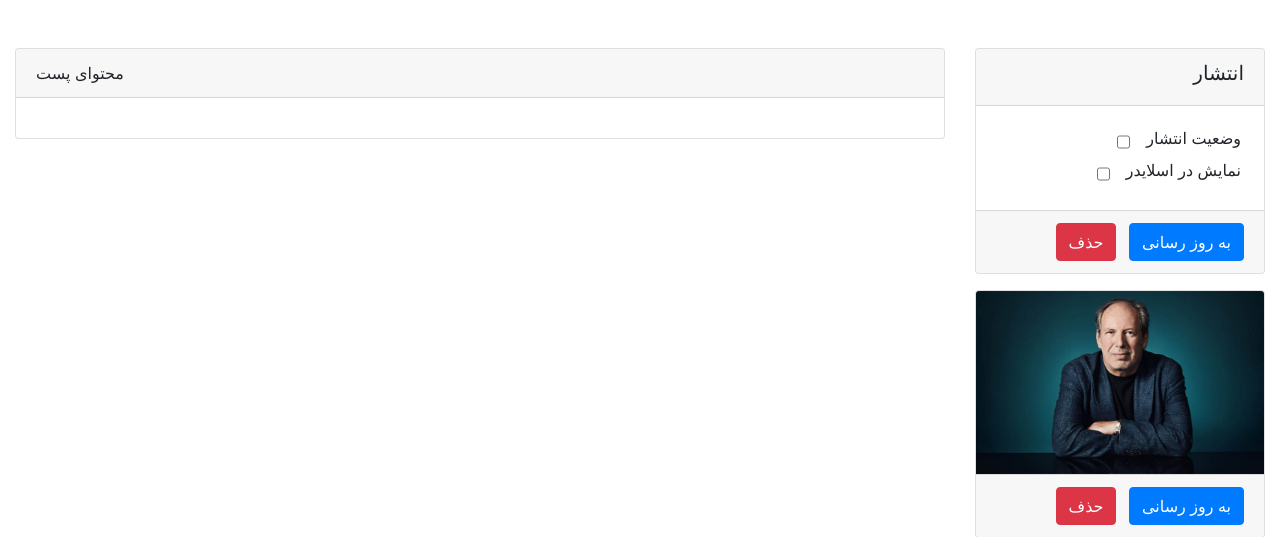
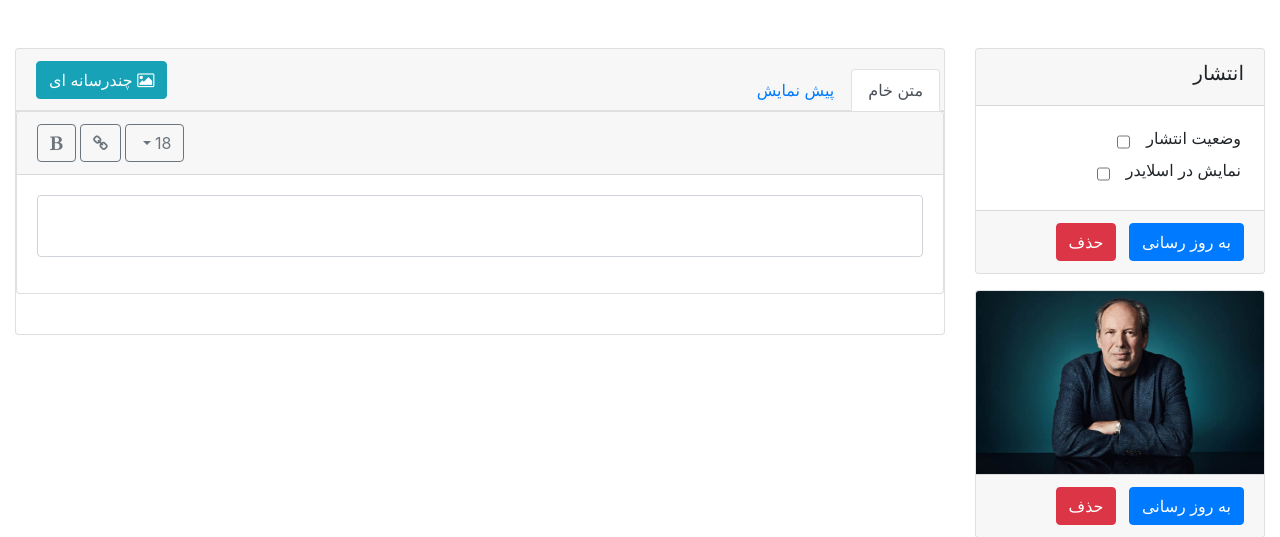
Before and after one commit to sadeghesfahani/flask-project, a Flask app: template blog/templates/blog/create.html in a window 1280 px wide. Shown: the part 56-593 px from the top of the page. Run offline with Flask 2, Linux system fonts and the light colour scheme; the template is opened without the code that fills it, so the values that code supplies are empty; some libraries are stand-ins or nearby versions.

Commit message:
Backend: some bugs fixes

```diff
--- a/blog/templates/blog/create.html
+++ b/blog/templates/blog/create.html
@@ -92,7 +92,7 @@
 
                 </div>
             </div>
-            <div class="card-footer add_category_parent" >
+            <div class="card-footer add_category_parent">
                 <a id="add_category" onclick="add_category()" class="alert-link" style="cursor: pointer">افزودن
                     جدید</a>
             </div>
@@ -101,9 +101,62 @@
     </div>
 
     <div class="col-12 col-md-9">
-        <div class="card mt-5">
+        <div class="card mt-5 pr-0">
             <div class="card-header">
-                محتوای پست
+                <a class="btn btn-info" style="position: relative;z-index: 1"><i class="fa fa-image"></i> چندرسانه ای </a>
+
+            </div>
+            <div class="card-body mr-0 ml-0 p-0" style="margin-top: -43px;">
+                <ul class="nav nav-tabs mr-0 pr-1" id="myTab" role="tablist">
+                    <li class="nav-item">
+                        <a class="nav-link active" id="home-tab" data-toggle="tab" href="#home" role="tab"
+                           aria-controls="home" aria-selected="true">متن خام</a>
+                    </li>
+                    <li class="nav-item">
+                        <a class="nav-link" id="profile-tab" data-toggle="tab" href="#profile" role="tab"
+                           aria-controls="profile" aria-selected="false">پیش نمایش</a>
+                    </li>
+
+                </ul>
+                <div class="tab-content" id="myTabContent">
+                    <div class="tab-pane fade show active" id="home" role="tabpanel" aria-labelledby="home-tab">
+
+
+                        <div class="card">
+                            <div class="card-header">
+                                <button class="btn btn-outline-secondary  dropdown-toggle" type="button"
+                                        data-toggle="dropdown" aria-haspopup="true" aria-expanded="false">
+                                    18
+                                </button>
+                                <div class="dropdown-menu">
+                                    <a class="dropdown-item" href="#">10</a>
+                                    <div class="dropdown-divider"></div>
+                                    <a class="dropdown-item" href="#">12</a>
+                                    <div class="dropdown-divider"></div>
+                                    <a class="dropdown-item" href="#">14</a>
+                                    <div class="dropdown-divider"></div>
+                                    <a class="dropdown-item" href="#">16</a>
+                                    <div class="dropdown-divider"></div>
+                                    <a class="dropdown-item" href="#">20</a>
+                                </div>
+                                <a class="btn btn-outline-secondary"><i class="fa fa-link"></i></a>
+                                <a class="btn btn-outline-secondary"><i class="fa fa-bold"></i></a>
+
+                            </div>
+                            <div class="card-body">
+                                <form>
+                                    <div class="form-group">
+                                <textarea style="resize: none" class="form-control"></textarea>
+                                        </div>
+                                    </form>
+                            </div>
+                        </div>
+
+
+                    </div>
+                    <div class="tab-pane fade" id="profile" role="tabpanel" aria-labelledby="profile-tab">تست</div>
+
+                </div>
             </div>
             <div class="card-body">
 
```
